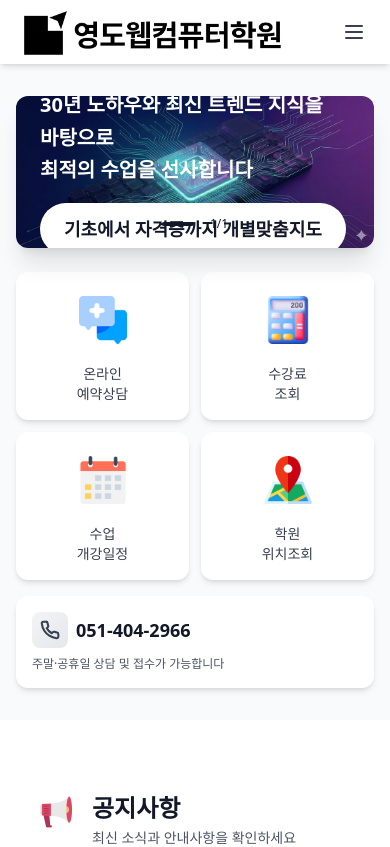
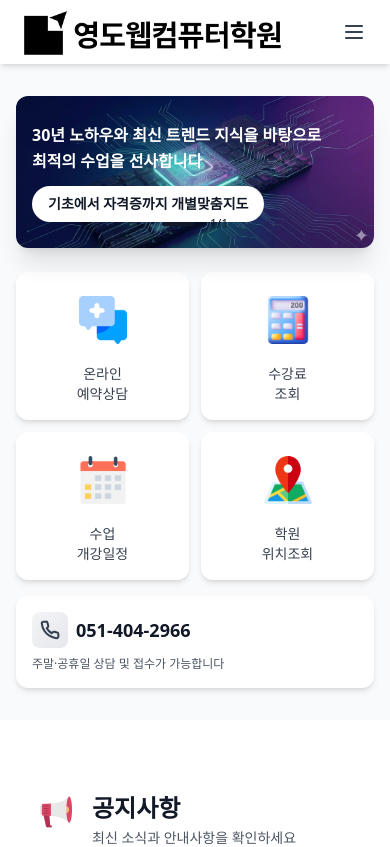
Before and after one commit to SUE960/computer_class, a React (Vite) app: page / in a window 390 px wide. Shown: the top 847 px of the page. Built offline with nearby package versions, Linux system fonts and the light colour scheme.

Commit message:
개선: 히어로 배너 텍스트 반응형 크기 조정 (모바일 최적화)

```diff
--- a/src/components/Hero.tsx
+++ b/src/components/Hero.tsx
@@ -15,13 +15,13 @@ const Hero = () => {
                 className="w-full h-full object-cover"
               />
               {/* 텍스트 오버레이 */}
-              <div className="absolute inset-0 flex flex-col justify-center items-start px-6 md:px-12">
-                <div className="text-white text-xl md:text-2xl lg:text-3xl font-semibold text-left mb-4 leading-relaxed">
+              <div className="absolute inset-0 flex flex-col justify-center items-start px-4 sm:px-6 md:px-12">
+                <div className="text-white text-base sm:text-lg md:text-xl lg:text-2xl xl:text-3xl font-semibold text-left mb-3 sm:mb-4 leading-relaxed">
                   <p>30년 노하우와 최신 트렌드 지식을 바탕으로</p>
                   <p>최적의 수업을 선사합니다</p>
                 </div>
-                <div className="bg-white rounded-full px-6 py-3">
-                  <p className="text-gray-900 font-semibold text-lg md:text-xl">
+                <div className="bg-white rounded-full px-4 sm:px-5 md:px-6 py-2 sm:py-2.5 md:py-3">
+                  <p className="text-gray-900 font-semibold text-sm sm:text-base md:text-lg lg:text-xl">
                     기초에서 자격증까지 개별맞춤지도
                   </p>
                 </div>
```
